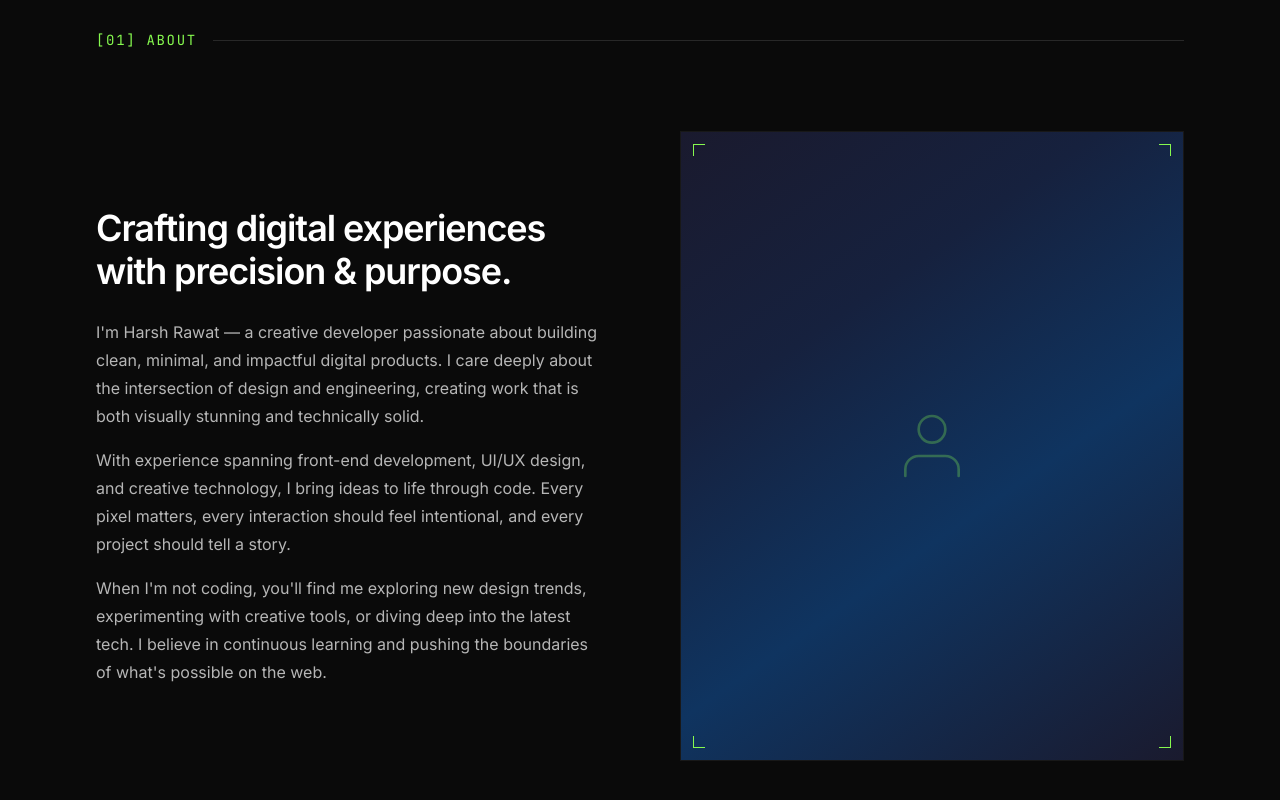
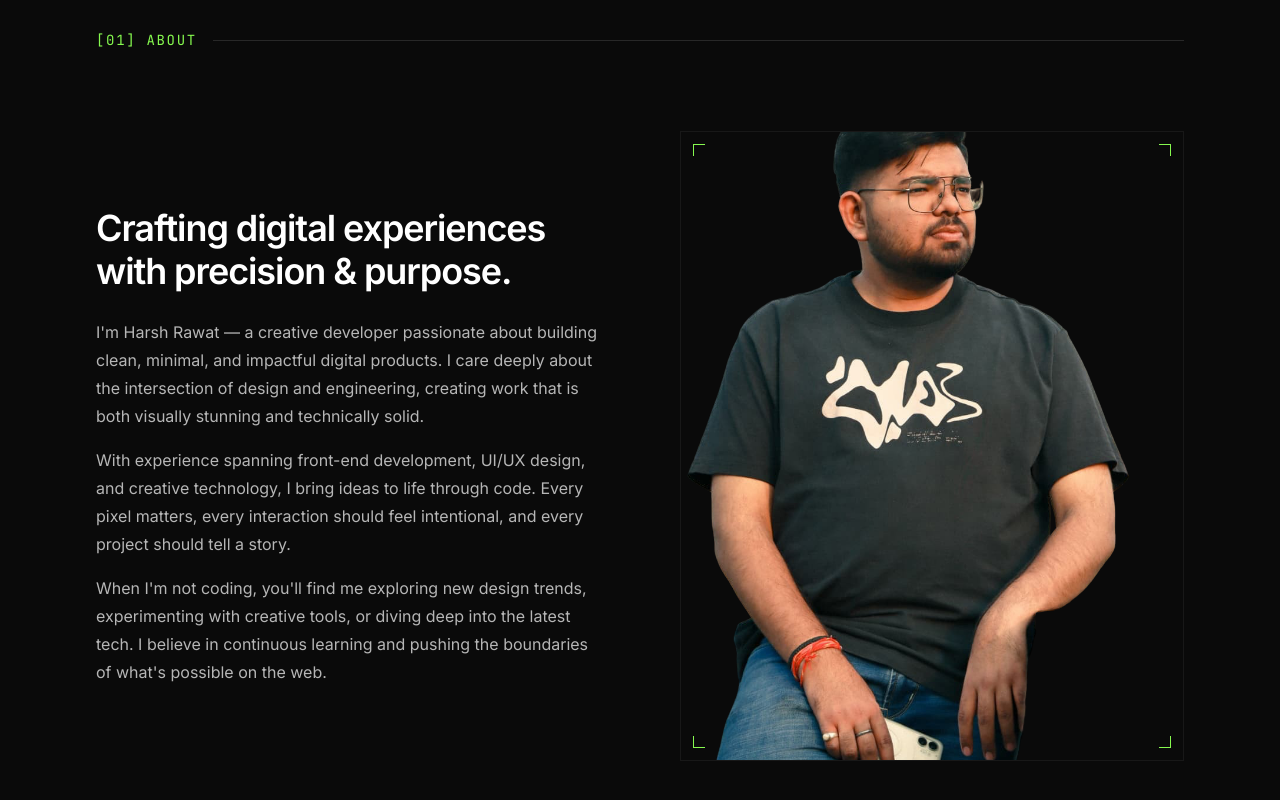
Before and after one commit to HarshRawat12/harsh-portfolio, a plain HTML site: page index.html in a window 1280 px wide. Shown: the part 892-1692 px from the top of the page. Drawn offline with Linux system fonts and the light colour scheme.

Commit message:
feat: add real profile photo to about section

```diff
--- a/index.html
+++ b/index.html
@@ -154,13 +154,7 @@
           </div>
 
           <div class="about__image-wrapper animate-on-scroll delay-2">
-            <!-- CSS gradient placeholder for profile photo -->
-            <div class="about__image" style="background: linear-gradient(145deg, #1a1a2e 0%, #16213e 30%, #0f3460 60%, #1a1a2e 100%); display:flex; align-items:center; justify-content:center;">
-              <svg width="80" height="80" viewBox="0 0 24 24" fill="none" stroke="rgba(134,249,79,0.3)" stroke-width="0.8" stroke-linecap="round" stroke-linejoin="round">
-                <path d="M20 21v-2a4 4 0 0 0-4-4H8a4 4 0 0 0-4 4v2"/>
-                <circle cx="12" cy="7" r="4"/>
-              </svg>
-            </div>
+            <img class="about__image" src="My photo .png" alt="Harsh Rawat — Portrait" loading="lazy">
             <div class="about__image-corners">
               <span class="corner corner--tl"></span>
               <span class="corner corner--tr"></span>
```
